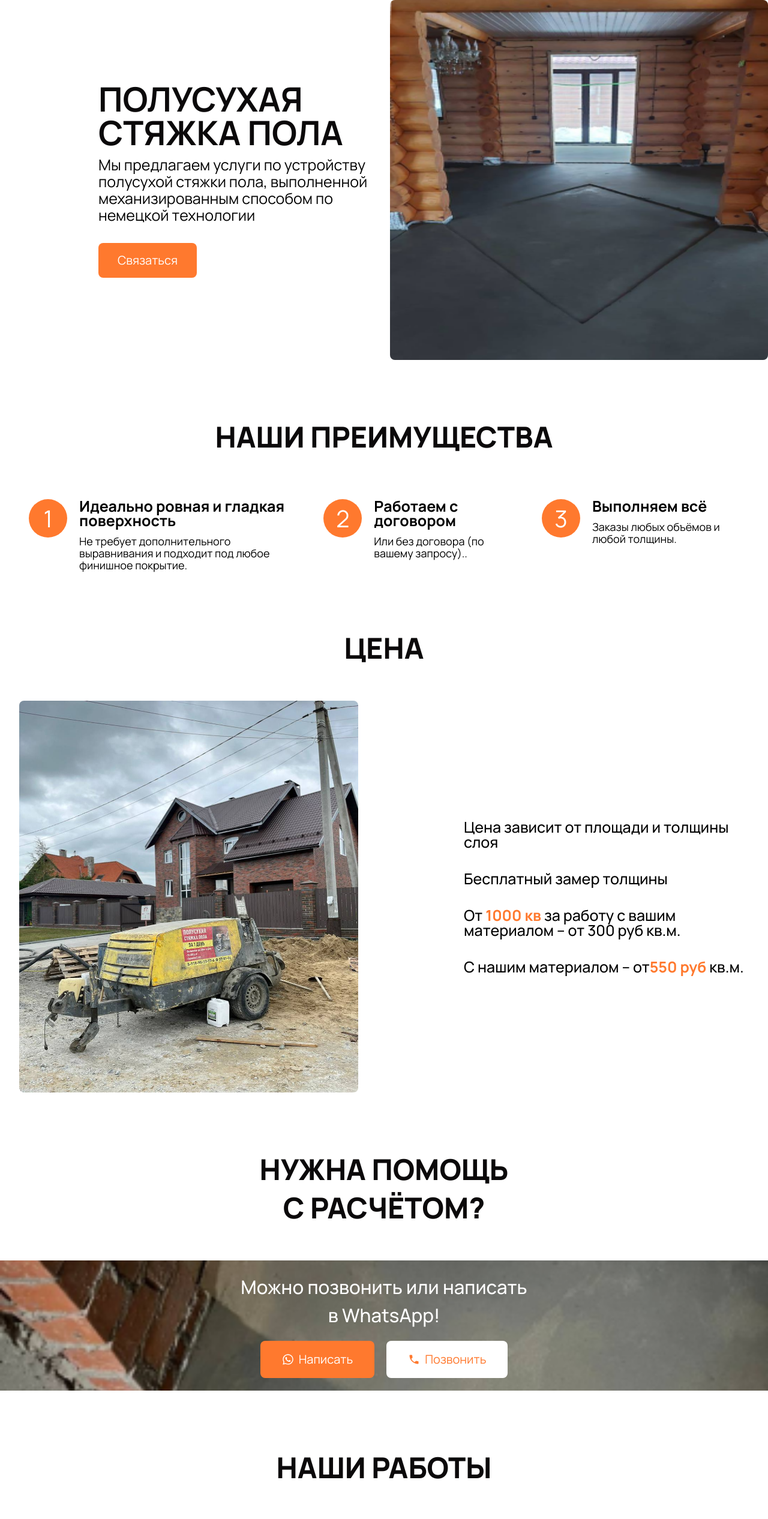
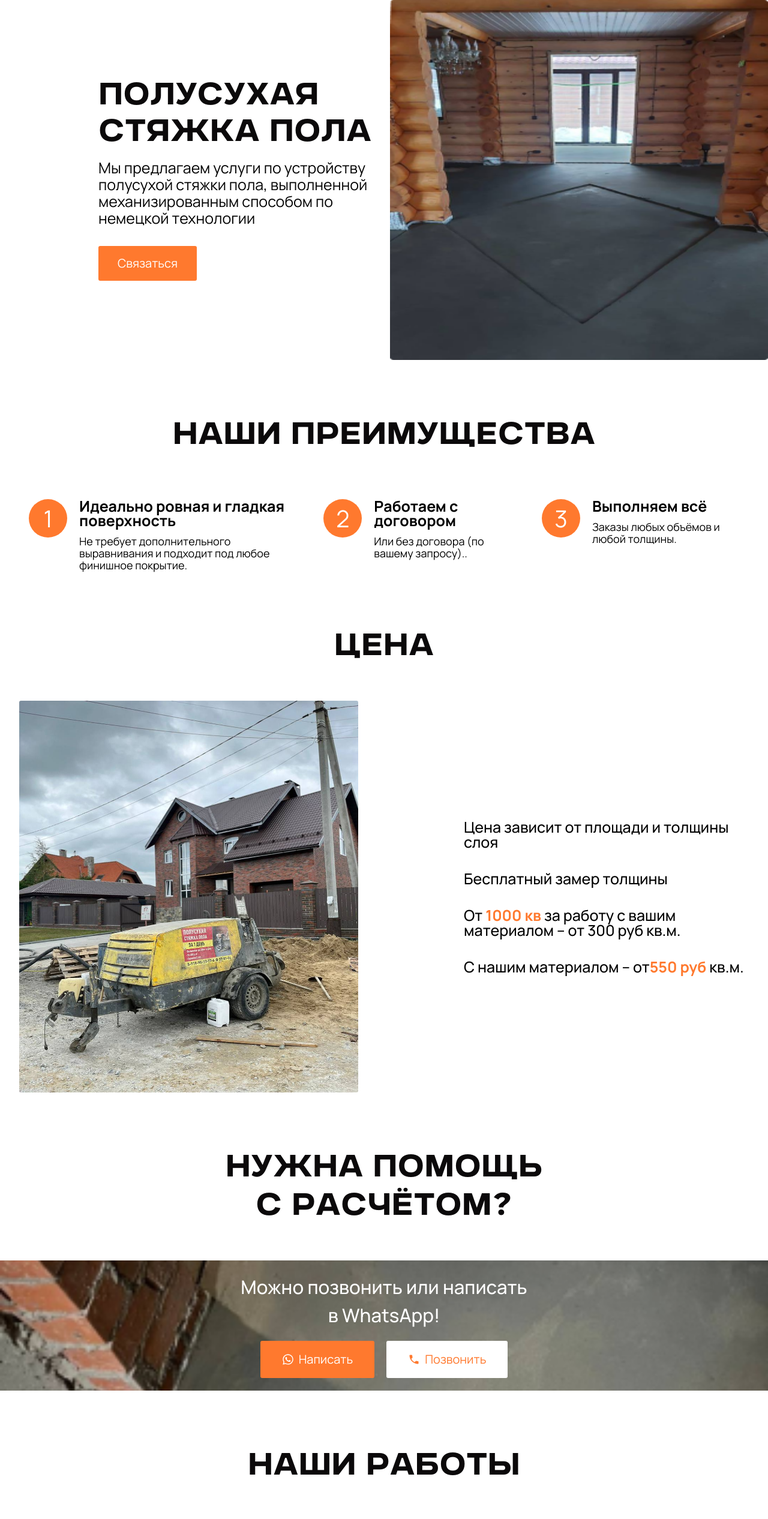
Before and after one commit to amazonooo/repair, a Next.js app: page / in a window 1280 px wide. Shown: the top 2532 px of the page at 60% size. Built offline with nearby package versions, Linux system fonts and the light colour scheme.

Commit message:
fixed border-radius

```diff
--- a/src/app/globals.css
+++ b/src/app/globals.css
@@ -5,3 +5,11 @@
 html {
   scroll-behavior: smooth;
 }
+
+@font-face {
+  font-family: 'Gunterz';
+  src: url('/fonts/Gunterz-Medium.otf') format('woff2'),
+    url('/fonts/Gunterz-Medium.otf') format('woff');
+  font-weight: normal;
+  font-style: normal;
+}
--- a/src/components/layout/Footer.tsx
+++ b/src/components/layout/Footer.tsx
@@ -16,7 +16,7 @@ const Footer: FC = () => {
 					className='bg-no-repeat bg-cover bg-top w-full lg:h-[440px] h-[302px]'
 				>
 					<div className='flex flex-col items-center w-screen justify-center h-full'>
-						<h2 className='mb-4 md:mb-9 md:text-[2.5rem] sm:text-[2rem] lg:text-[3rem] text-2xl font-extrabold text-white leading-8'>
+						<h2 className='mb-4 md:mb-9 md:text-[2.5rem] sm:text-[2rem] lg:text-[3.5rem] text-2xl font-medium text-white leading-8'>
 							Полусухой мастер:{' '}
 						</h2>
 						<div className='mb-5 md:mb-8'>
@@ -36,7 +36,7 @@ const Footer: FC = () => {
 						<div className='flex gap-5'>
 							<Link
 								href={'/'}
-								className='cursor-pointer hover:brightness-105 hover:shadow-md transition-all duration-300 bg-primary px-8 py-3 md:px-9 md:py-4 rounded-lg text-white'
+								className='cursor-pointer hover:brightness-105 hover:shadow-md transition-all duration-300 bg-primary px-8 py-3 md:px-9 md:py-4 rounded-[3px] text-white'
 							>
 								<div className='flex items-center gap-2 bg-primary'>
 									<FaWhatsapp className='w-[16px] h-[16px] md:w-[24px] md:h-[24px]' />
@@ -47,7 +47,7 @@ const Footer: FC = () => {
 							</Link>
 							<Link
 								href={'/'}
-								className='cursor-pointer hover:brightness-105 hover:shadow-md transition-all duration-300 bg-white px-8 py-3 md:px-9 md:py-4 rounded-lg text-black'
+								className='cursor-pointer hover:brightness-105 hover:shadow-md transition-all duration-300 bg-white px-8 py-3 md:px-9 md:py-4 rounded-[3px] text-black'
 							>
 								<div className='flex items-center gap-2 justify-center bg-white md:w-[128px] w-[90px]'>
 									<img
--- a/src/components/layout/Header.tsx
+++ b/src/components/layout/Header.tsx
@@ -7,7 +7,7 @@ const Header: FC = () => {
 		<header className='md:grid pt-7 px-4 md:pt-0 md:px-0 gap-5 md:grid-cols-2'>
 			<Suspense>
 				<Image
-					className='pointer-events-none rounded-lg w-full h-[422px] md:order-1 md:h-[450px] lg:h-[600px]'
+					className='pointer-events-none rounded-[3px] w-full h-[422px] md:order-1 md:h-[450px] lg:h-[600px]'
 					src='/header.png'
 					alt='header'
 					width={320}
@@ -15,7 +15,9 @@ const Header: FC = () => {
 				/>
 			</Suspense>
 			<div className='flex flex-col md:justify-center xl:pl-[132px] md:ml-6 2xl:ml-24 xl:ml-8'>
-				<h1 className='md:mt-0 uppercase mt-5 text-black text-[2rem] leading-8 font-bold lg:text-[3.5rem] lg:max-w-[548px] lg:leading-[56px] md:leading-9 md:max-w-[360px] md:text-[2.5rem]'>
+				<h1 style={{
+					fontFamily: 'Gunterz'
+				}} className='md:mt-0 uppercase mt-5 text-black text-[2rem] leading-8 font-medium xl:text-[3rem] lg:max-w-[548px] lg:leading-[61px] md:leading-9 md:max-w-[360px] md:text-[2.5rem]'>
 					Полусухая стяжка пола
 				</h1>
 				<p className='mt-3 text-base md:max-w-[608px] md:leading-7 md:text-xl lg:text-2xl lg:leading-7'>
--- a/src/components/layout/Help.tsx
+++ b/src/components/layout/Help.tsx
@@ -9,7 +9,9 @@ const Help: FC = () => {
 
   return (
 		<section className='pt-16 md:pt-24 flex flex-col items-center justify-center'>
-			<h1 className='uppercase text-center text-black font-extrabold text-2xl lg:pb-14 pb-9 md:text-3xl md:leading-[48px] lg:text-[3rem] lg:leading-[64px]'>
+			<h1 style={{
+				fontFamily: 'Gunterz'
+			}} className='uppercase text-center text-black font-medium text-2xl lg:pb-14 pb-9 md:text-3xl md:leading-[48px] lg:text-[3rem] lg:leading-[64px]'>
 				Нужна помощь
 				<br /> с расчётом?
 			</h1>
@@ -26,7 +28,7 @@ const Help: FC = () => {
 					</h1>
 					<div className='flex pt-5 gap-5'>
 						<Link
-							className='cursor-pointer hover:brightness-105 hover:shadow-md transition-all duration-300 bg-primary px-8 py-3 md:px-9 md:py-4 rounded-lg text-white'
+							className='cursor-pointer hover:brightness-105 hover:shadow-md transition-all duration-300 bg-primary px-8 py-3 md:px-9 md:py-4 rounded-[3px] text-white'
 							href='tel:+7 919 951-71-76'
 						>
 							<div className='flex items-center gap-2'>
@@ -35,7 +37,7 @@ const Help: FC = () => {
 							</div>
 						</Link>
 						<Link
-							className='cursor-pointer hover:brightness-105 hover:shadow-md transition-all duration-300 bg-white px-8 py-3 md:px-9 md:py-4 rounded-lg text-primary'
+							className='cursor-pointer hover:brightness-105 hover:shadow-md transition-all duration-300 bg-white px-8 py-3 md:px-9 md:py-4 rounded-[3px] text-primary'
 							href='tel:+7 919 951-71-76'
 						>
 							<div className='flex items-center gap-2'>
--- a/src/components/layout/Price.tsx
+++ b/src/components/layout/Price.tsx
@@ -10,7 +10,7 @@ const Price: FC = () => {
 					<img
 						src='/price.jpg'
 						alt='price-img'
-						className='rounded-lg sm:h-[500px] md:h-[653px] h-[230px] w-full md:w-[750px]'
+						className='rounded-[3px] sm:h-[500px] md:h-[653px] h-[230px] w-full md:w-[750px]'
 					/>
 				</div>
 				<div className='text-[.875rem] leading-[15px] sm:leading-[25px] sm:text-xl font-medium flex flex-col gap-4 lg:text-2xl lg:gap-9 lg:max-w-[475px]'>
--- a/src/components/layout/Works.tsx
+++ b/src/components/layout/Works.tsx
@@ -8,49 +8,49 @@ const Works: FC = () => {
 			<div className='flex h-screen w-full items-center justify-center'>
 				<div className='grid h-full w-full grid-cols-10 grid-rows-6 gap-4 px-4'>
 					<div
-						className='col-span-5 row-span-3 lg:col-span-2 lg:row-span-4 rounded-xl flex justify-center items-center bg-no-repeat bg-cover bg-center'
+						className='col-span-5 row-span-3 lg:col-span-2 lg:row-span-4 rounded-[3px] flex justify-center items-center bg-no-repeat bg-cover bg-center'
 						style={{
 							backgroundImage: 'url(./bento-1.png)',
 						}}
 					></div>
 
 					<div
-						className='col-span-5 row-span-1 lg:col-span-4 lg:row-span-2 rounded-xl flex justify-center items-center bg-no-repeat bg-cover bg-center'
+						className='col-span-5 row-span-1 lg:col-span-4 lg:row-span-2 rounded-[3px] flex justify-center items-center bg-no-repeat bg-cover bg-center'
 						style={{
 							backgroundImage: 'url(./bento-2.png)',
 						}}
 					></div>
 
 					<div
-						className='col-span-5 row-span-3 lg:col-span-4 lg:row-span-3 rounded-xl flex justify-center items-center bg-no-repeat bg-cover bg-center'
+						className='col-span-5 row-span-3 lg:col-span-4 lg:row-span-3 rounded-[3px] flex justify-center items-center bg-no-repeat bg-cover bg-center'
 						style={{
 							backgroundImage: 'url(./bento-3.png)',
 						}}
 					></div>
 
 					<div
-						className='col-span-5 row-span-2 lg:col-span-4 lg:row-span-3 rounded-xl flex justify-center items-center bg-no-repeat bg-cover bg-center'
+						className='col-span-5 row-span-2 lg:col-span-4 lg:row-span-3 rounded-[3px] flex justify-center items-center bg-no-repeat bg-cover bg-center'
 						style={{
 							backgroundImage: 'url(./bento-4.png)',
 						}}
 					></div>
 
 					<div
-						className='col-span-5 row-span-2 lg:col-span-4 lg:row-span-3 rounded-xl flex justify-center items-center bg-no-repeat bg-cover bg-center'
+						className='col-span-5 row-span-2 lg:col-span-4 lg:row-span-3 rounded-[3px] flex justify-center items-center bg-no-repeat bg-cover bg-center'
 						style={{
 							backgroundImage: 'url(./bento-5.png)',
 						}}
 					></div>
 
 					<div
-						className='col-span-5 row-span-1 lg:col-span-2 lg:row-span-2 rounded-xl flex justify-center items-center bg-no-repeat bg-cover bg-center'
+						className='col-span-5 row-span-1 lg:col-span-2 lg:row-span-2 rounded-[3px] flex justify-center items-center bg-no-repeat bg-cover bg-center'
 						style={{
 							backgroundImage: 'url(./bento-6.png)',
 						}}
 					></div>
 
 					<div
-						className='hidden col-span-6 row-span-1 lg:col-span-4 rounded-xl lg:flex justify-center bg-no-repeat bg-cover bg-center items-center'
+						className='hidden col-span-6 row-span-1 lg:col-span-4 rounded-[3px] lg:flex justify-center bg-no-repeat bg-cover bg-center items-center'
 						style={{
 							backgroundImage: 'url(./bento-7.png)',
 						}}
--- a/src/components/ui/Button.tsx
+++ b/src/components/ui/Button.tsx
@@ -8,7 +8,7 @@ interface IButton {
 
 const Button: FC<IButton> = ({title, icon}) => {
   return (
-		<Link href='#contact' className='mt-6 lg:mt-8 bg-primary lg:text-xl lg:py-3.5 lg:px-5 max-w-[164px] py-2.5 px-4 rounded-lg hover:brightness-105 hover:shadow-md transition-all duration-300 text-white text-center'>
+		<Link href='#contact' className='mt-6 lg:mt-8 bg-primary lg:text-xl lg:py-3.5 lg:px-5 max-w-[164px] py-2.5 px-4 rounded-[3px] hover:brightness-105 hover:shadow-md transition-all duration-300 text-white text-center'>
 			{icon}
 			{title}
 		</Link>
--- a/src/components/ui/ReviewsComment.tsx
+++ b/src/components/ui/ReviewsComment.tsx
@@ -39,7 +39,7 @@ const ReviewsComment: FC = () => {
 			<div className=''>
 				{reviews.map(review => (
 					<SwiperSlide key={review.id}>
-						<div className='relative rounded-lg p-7 flex flex-col bg-gray w-full sm:min-h-[290px] h-[259px]'>
+						<div className='relative rounded-[3px] p-7 flex flex-col bg-gray w-full sm:min-h-[290px] h-[259px]'>
 							<div className='flex justify-between mb-1'>
 								<h2 className='font-extrabold'>{review.name}</h2>
 								<span className='text-gray-200'>{review.date}</span>
--- a/src/components/ui/Title.tsx
+++ b/src/components/ui/Title.tsx
@@ -6,7 +6,12 @@ interface ITitle {
 
 const Title: FC<ITitle> = ({ title }) => {
 	return (
-		<h1 className='uppercase text-center text-black font-extrabold text-2xl md:text-3xl md:leading-[48px] lg:text-[3rem] lg:leading-[64px] lg:mb-14 mb-9'>
+		<h1
+			style={{
+				fontFamily: 'Gunterz',
+			}}
+			className='uppercase text-center font-medium text-black text-2xl md:text-3xl md:leading-[48px] lg:text-[3rem] lg:leading-[64px] lg:mb-14 mb-9'
+		>
 			{title}
 		</h1>
 	)
```
Also changed, not shown: public/fonts/Gunterz-Medium.otf (added).
